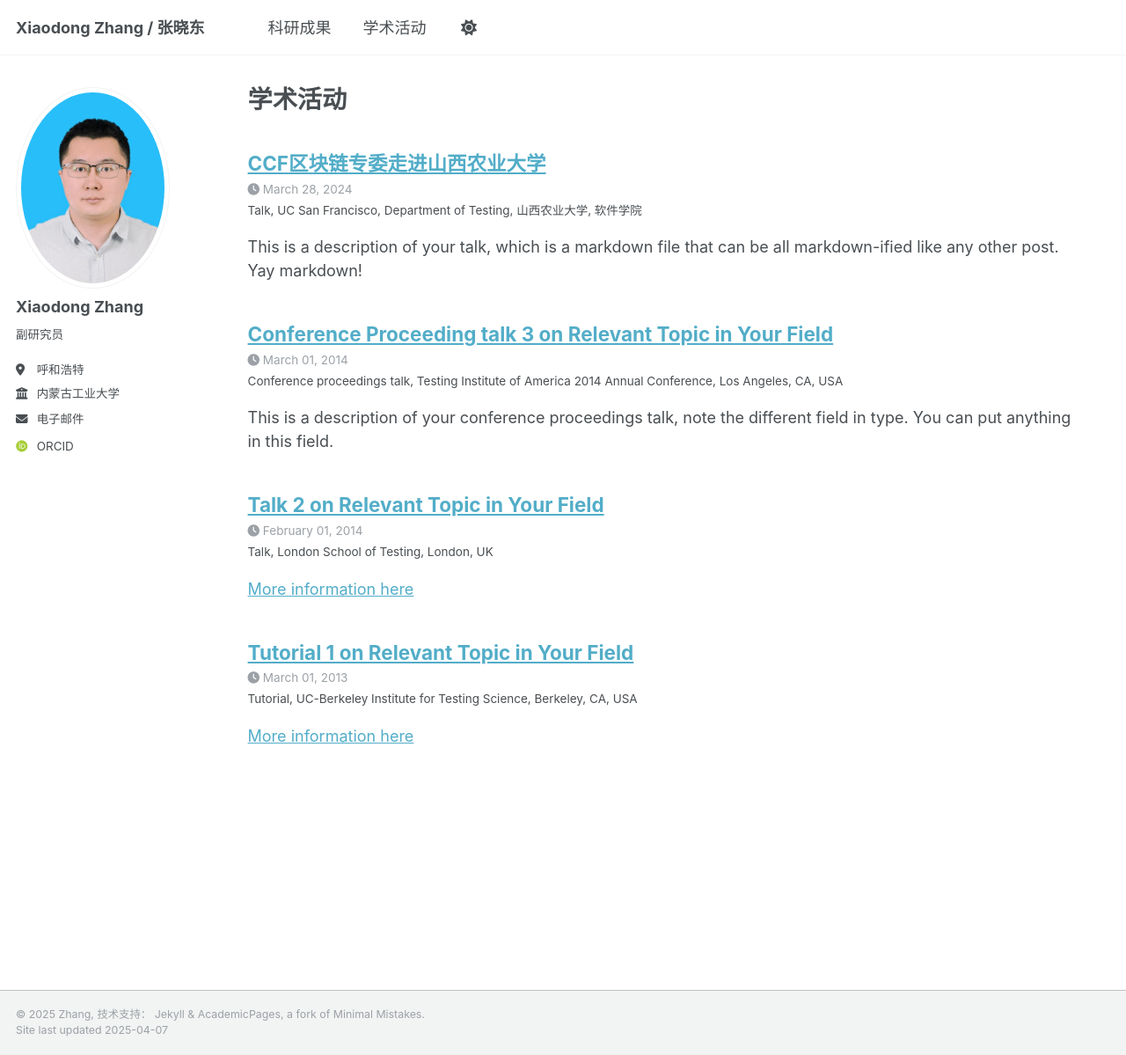
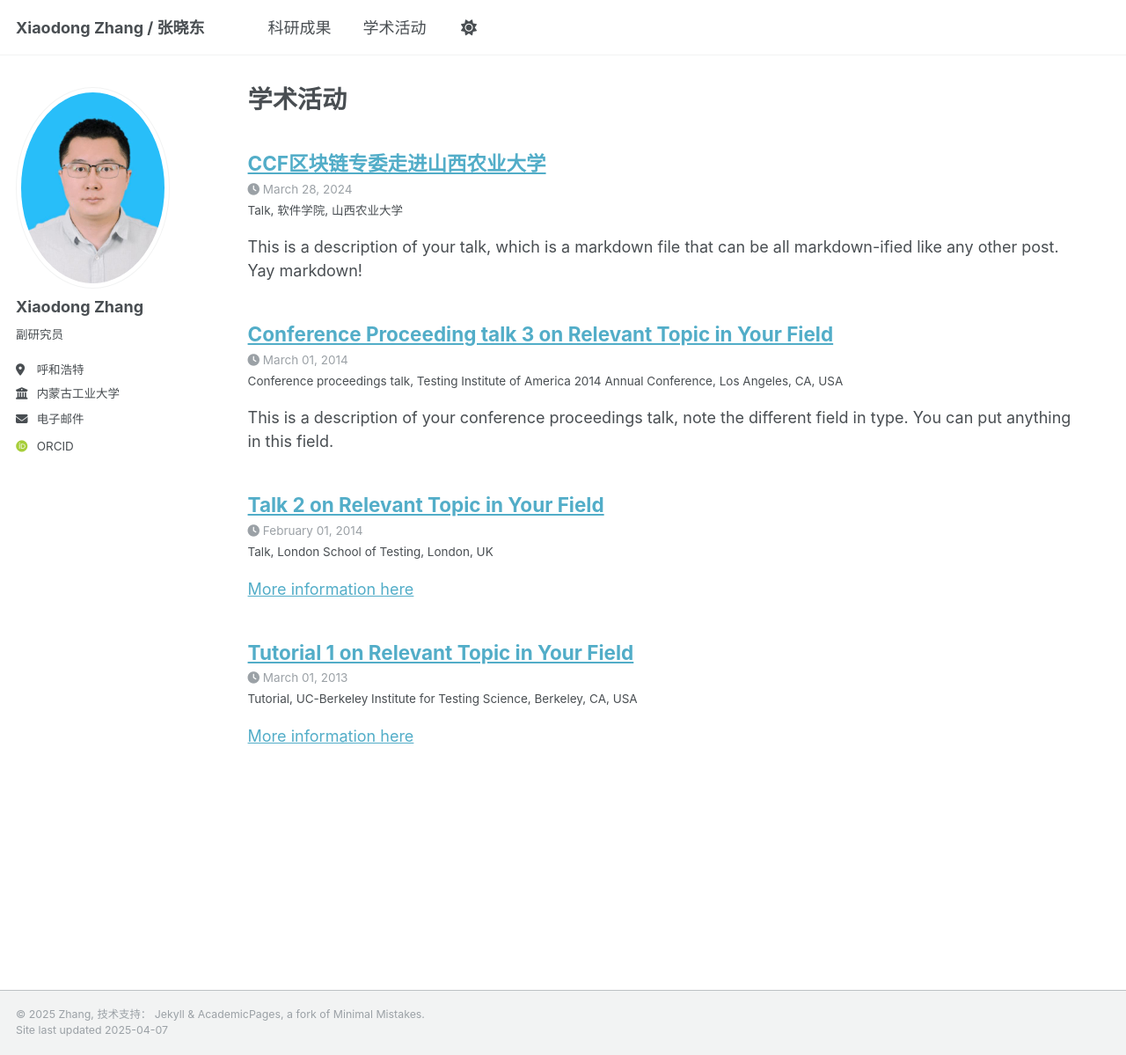
Before and after one commit to zhangxiaodong-imut/zhangxiaodong-imut.github.io, a Jekyll site: the page built from _pages/talks.html, in a window 1280 px wide and 1199 px high. Shown: the whole window at 88% size. Built offline with Jekyll 4.4.1, drawn with Linux system fonts in a browser that asks for light colours; some web fonts are replaced.

Commit message:
Update 2024-CCF区块链专委走进山西农业大学.md

```diff
--- a/_talks/2024-CCF区块链专委走进山西农业大学.md
+++ b/_talks/2024-CCF区块链专委走进山西农业大学.md
@@ -3,9 +3,9 @@ title: "CCF区块链专委走进山西农业大学"
 collection: talks
 type: "Talk"
 permalink: /talks/2024-CCF区块链专委走进山西农业大学
-venue: "UC San Francisco, Department of Testing"
+venue: "软件学院"
 date: 2024-03-28
-location: "山西农业大学, 软件学院"
+location: "山西农业大学"
 ---
 
 This is a description of your talk, which is a markdown file that can be all markdown-ified like any other post. Yay markdown!
```
